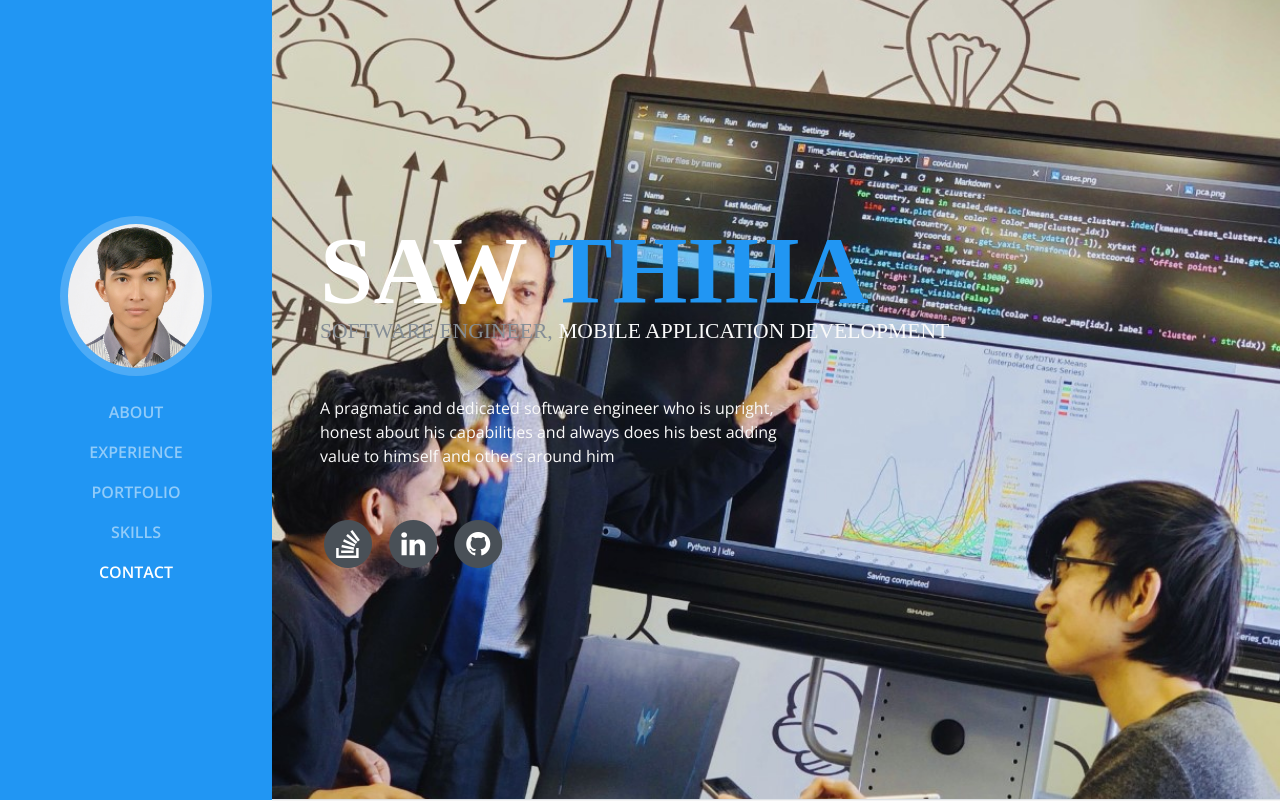
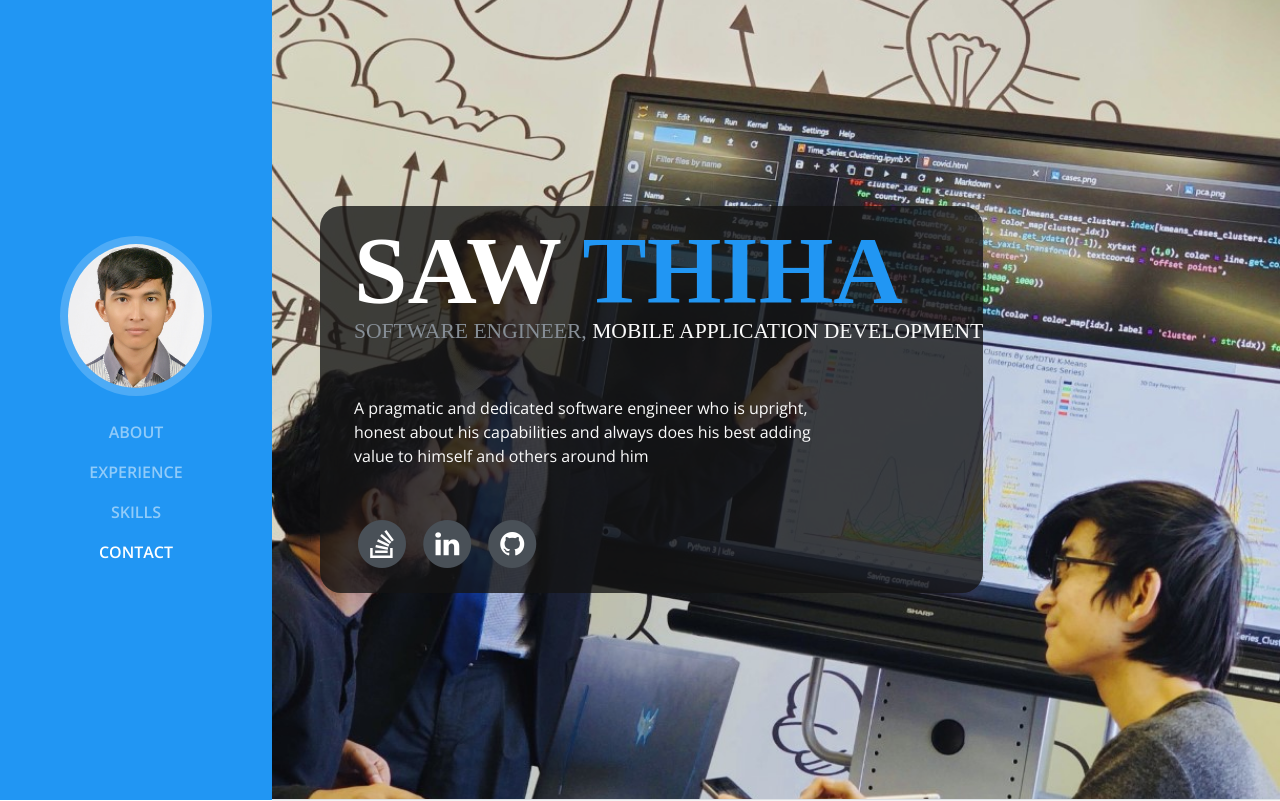
Before and after one commit to sawthiha/saw.github.io, a plain HTML site: page index.html in a window 1280 px wide. Shown: the top 801 px of the page. Drawn offline with nearby package versions, Linux system fonts and the light colour scheme; a web font is replaced by a local one.

Commit message:
About visibility updated! && removed redundant portfolio section!

```diff
--- a/css/style.css
+++ b/css/style.css
@@ -220,6 +220,12 @@ a:active {
       background-size: cover;
       background-position: center center;
       background-repeat: no-repeat;
+  }
+
+  #about .my-auto  {
+    background-color: rgba(20, 20, 20, 0.78);
+    padding: 21px 0px 21px 34px;
+    border-radius: 21px;
   }
 
   #about h1 {
--- a/index.html
+++ b/index.html
@@ -47,9 +47,9 @@ License URL: https://creativecommons.org/licenses/by/4.0/
                 <li class="nav-item">
                     <a class="nav-link js-scroll-trigger" href="#experience">Experience</a>
                 </li>
-                <li class="nav-item">
+                <!-- <li class="nav-item">
                     <a class="nav-link js-scroll-trigger" href="#portfolio">Portfolio</a>
-                </li>
+                </li> -->
                 <li class="nav-item">
                     <a class="nav-link js-scroll-trigger" href="#skills">Skills</a>
                 </li>
```
